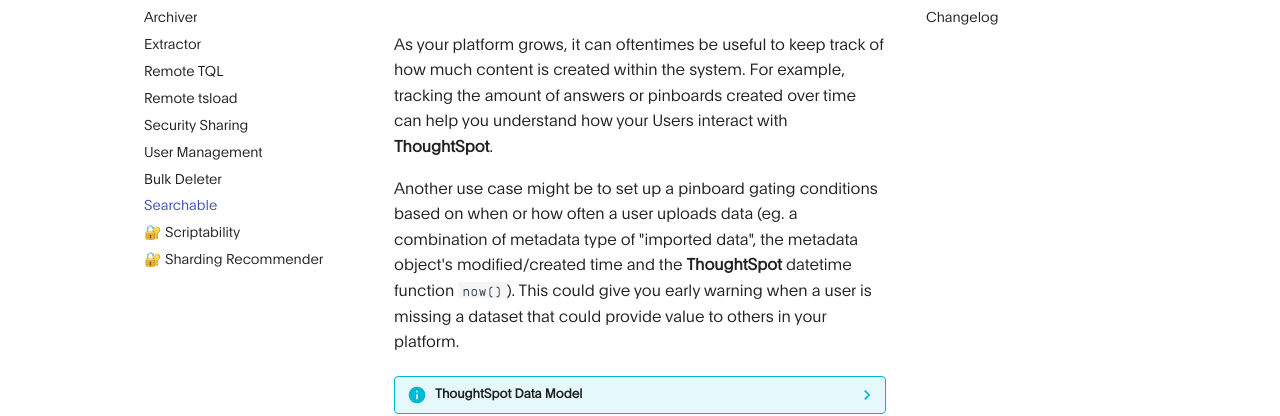
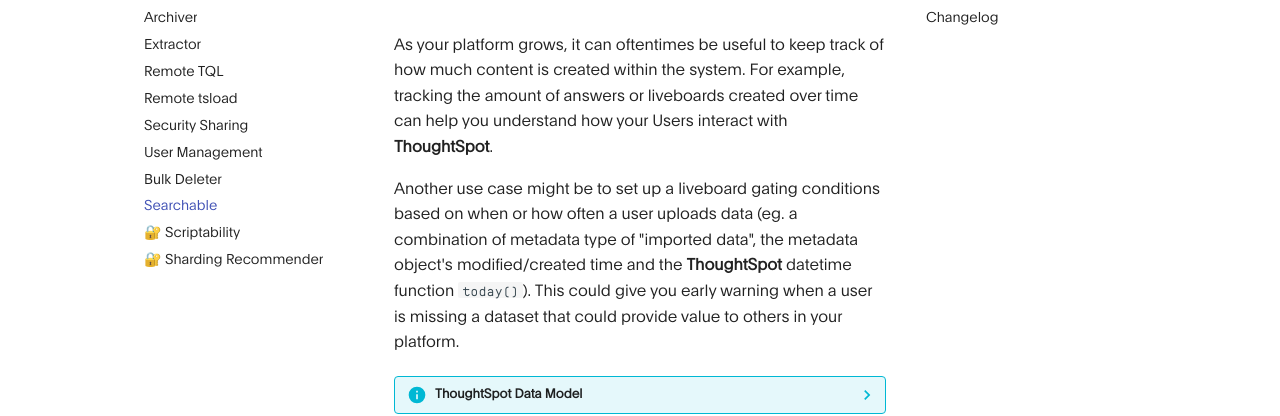
Before and after one commit to thoughtspot/cs_tools, an MkDocs documentation site: the page built from docs/cs-tools/searchable/README.md, in a window 1280 px wide and 900 px high. Shown: the part 195-611 px from the top of the window. Built offline with MkDocs 1.6.1 and Material for MkDocs 9.7.7, drawn with Linux system fonts in a browser that asks for light colours; emoji names are drawn with the system emoji font; some web fonts are replaced; comment, search, counter and statistics services are not loaded.

Commit message:
🧹 pinboard --> liveboard

```diff
--- a/docs/cs-tools/searchable/README.md
+++ b/docs/cs-tools/searchable/README.md
@@ -5,13 +5,13 @@
 # Searchable Content
 
 As your platform grows, it can oftentimes be useful to keep track of how much content
-is created within the system. For example, tracking the amount of answers or pinboards
+is created within the system. For example, tracking the amount of answers or liveboards
 created over time can help you understand how your Users interact with __ThoughtSpot__.
 
-Another use case might be to set up a pinboard gating conditions based on when or how
+Another use case might be to set up a liveboard gating conditions based on when or how
 often a user uploads data (eg. a combination of metadata type of "imported data", the
 metadata object's modified/created time and the __ThoughtSpot__ datetime function
-`now()`). This could give you early warning when a user is missing a dataset that could
+`today()`). This could give you early warning when a user is missing a dataset that could
 provide value to others in your platform.
 
 ??? info "__ThoughtSpot__ Data Model"
```
Also changed, not shown: docs/changelog/1.3.0.md (+1 -1 lines), docs/cs-tools/archiver/README.md (+2 -2 lines), docs/cs-tools/overview.md (+1 -1 lines), 1 other file.
